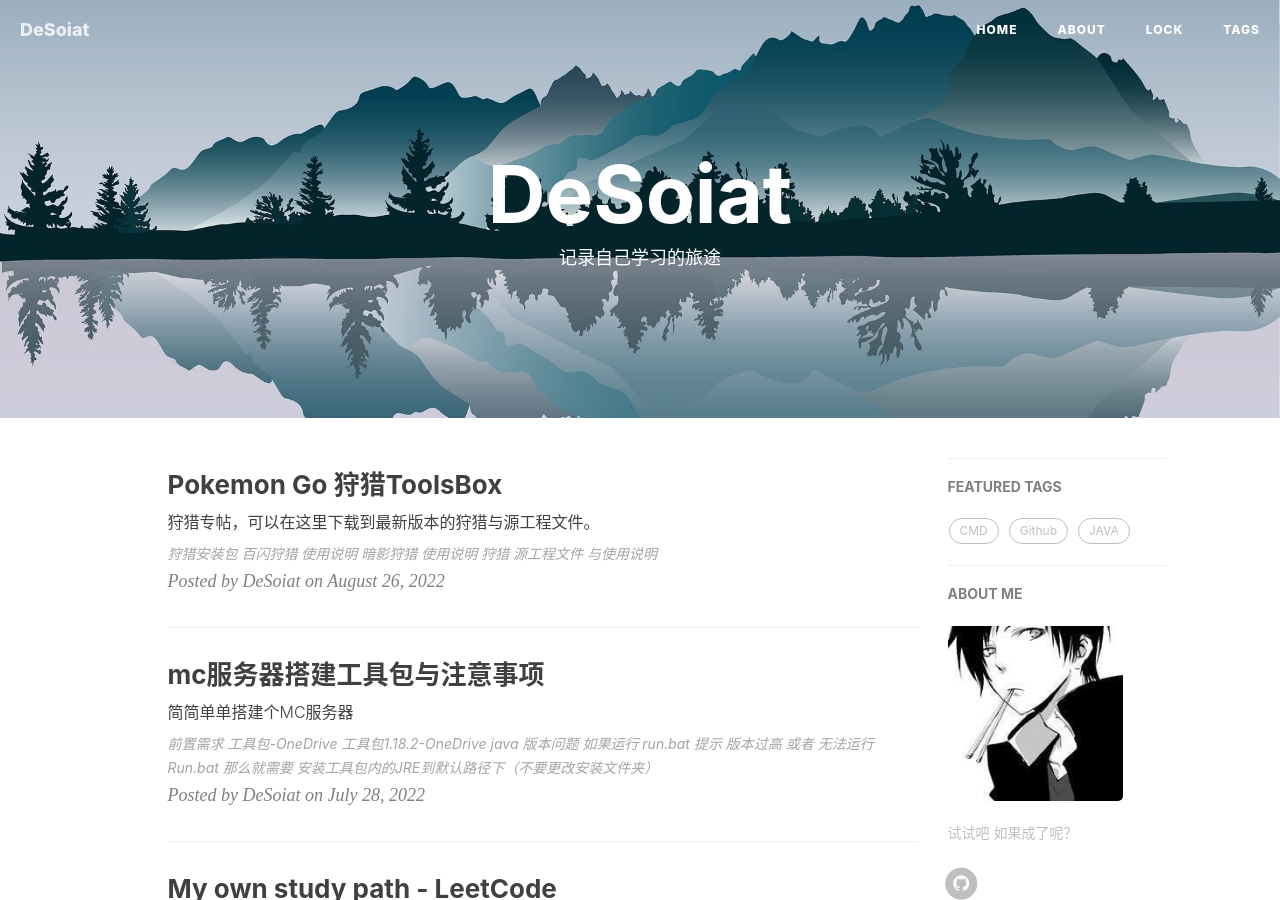
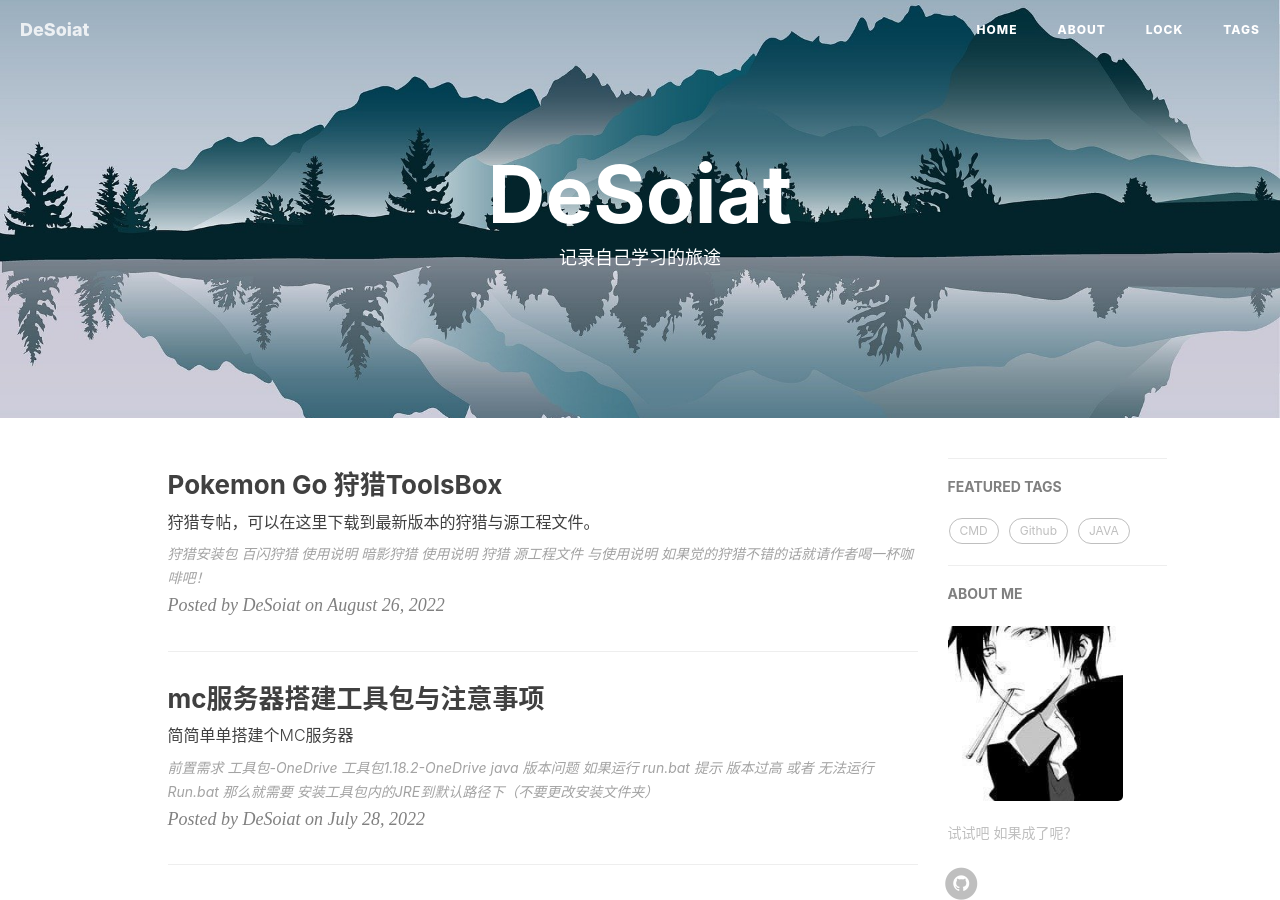
Before and after one commit to DeSoiat/DESOIAT.GITHUB.IO, a Jekyll site: the page built from index.html, in a window 1280 px wide and 900 px high. Built offline with Jekyll 4.4.1, drawn with Linux system fonts in a browser that asks for light colours; nearby versions of some CDN libraries; formulas are drawn with MathJax 3; the list of posts is cut into pages by our own code; comment, search, counter and statistics services are not loaded.

Commit message:
Update 2022-08-26-Pokemon Go.md

```diff
--- a/_posts/2022-08-26-Pokemon Go.md
+++ b/_posts/2022-08-26-Pokemon Go.md
@@ -26,3 +26,5 @@
 
 
 # 狩猎 源工程文件 与使用说明
+
+# 如果觉的狩猎不错的话就请作者喝一杯咖啡吧！
```
